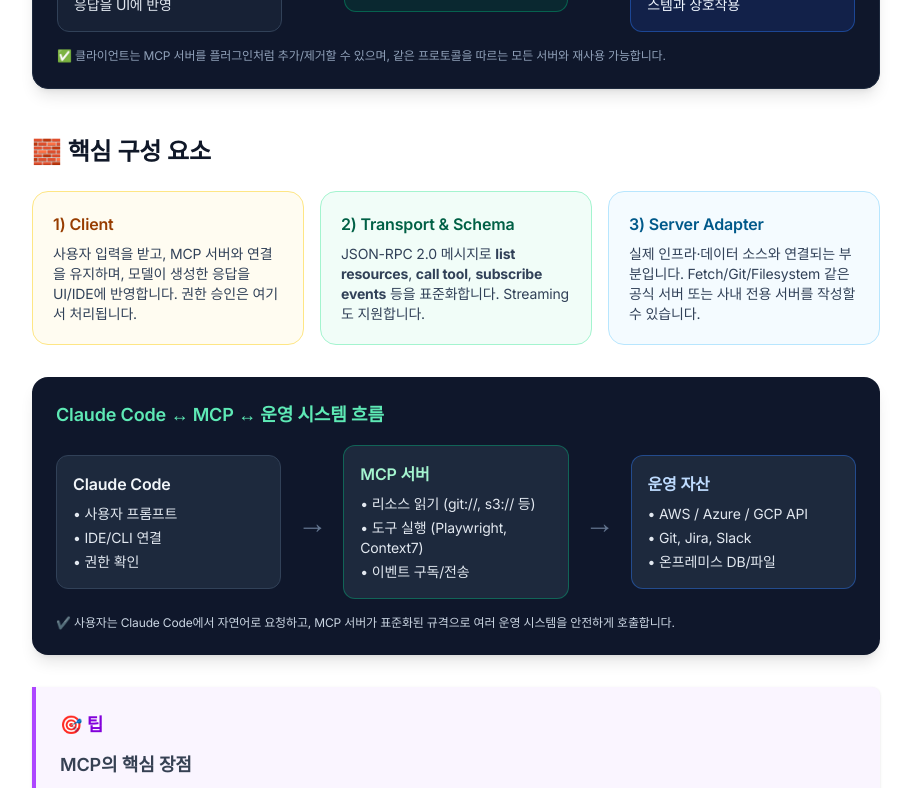
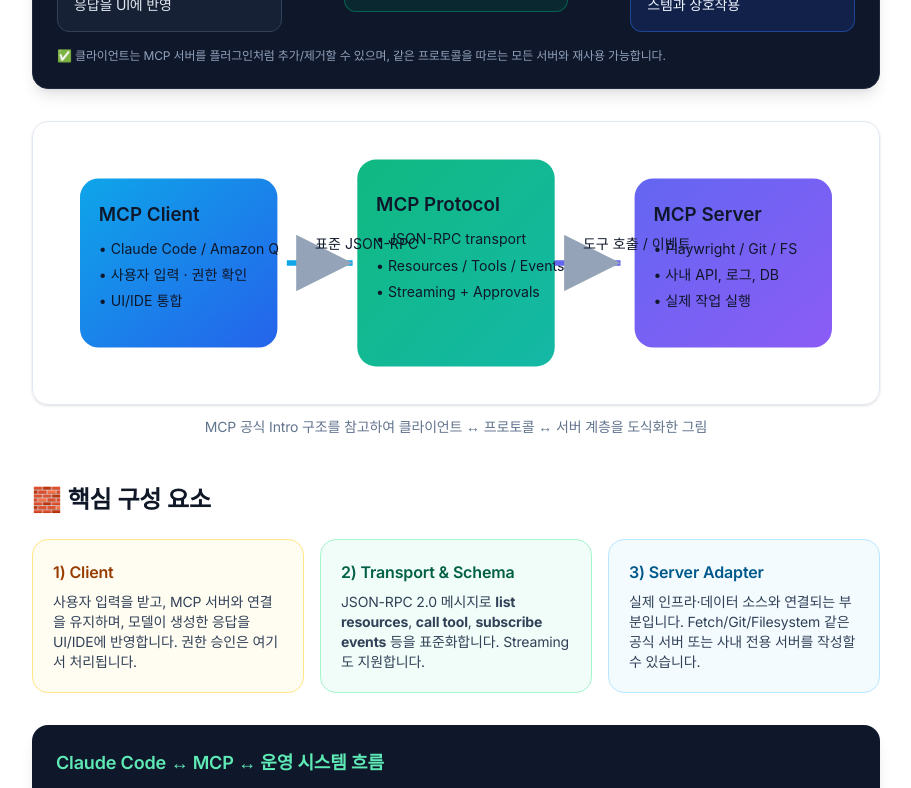
Before and after one commit to ryong-git/ai-coding-guide, a Next.js app: page /part5/mcp-concept in a window 1280 px wide. Shown: the part 880-1668 px from the top of the page, without its empty margins (344-1255 px from the left). Built offline with nearby package versions, Linux system fonts and the light colour scheme.

Commit message:
docs: add mcp diagrams from official intro

```diff
--- a/src/app/part5/mcp-concept/page.tsx
+++ b/src/app/part5/mcp-concept/page.tsx
@@ -1,3 +1,4 @@
+import Image from 'next/image';
 import { PageTitle, SectionTitle, SubsectionTitle, Lead, Paragraph } from '@/components/ui/typography';
 import { InfoBox } from '@/components/ui/info-box';
 
@@ -60,6 +61,19 @@
           ✅ 클라이언트는 MCP 서버를 플러그인처럼 추가/제거할 수 있으며, 같은 프로토콜을 따르는 모든 서버와 재사용 가능합니다.
         </p>
       </div>
+
+      <figure className="my-8 flex flex-col items-center gap-3">
+        <Image
+          src="/assets/mcp-architecture.svg"
+          alt="MCP client, protocol, server reference architecture"
+          width={900}
+          height={300}
+          className="w-full max-w-4xl rounded-2xl border border-slate-200 dark:border-slate-700 shadow"
+        />
+        <figcaption className="text-sm text-slate-500 dark:text-slate-400">
+          MCP 공식 Intro 구조를 참고하여 클라이언트 ↔ 프로토콜 ↔ 서버 계층을 도식화한 그림
+        </figcaption>
+      </figure>
 
       <SectionTitle>🧱 핵심 구성 요소</SectionTitle>
       <div className="grid md:grid-cols-3 gap-4 my-6">
@@ -271,6 +285,19 @@
           🔄 이 생명주기를 지키면, 새로운 MCP 서버를 추가해도 동일한 사용자 경험과 거버넌스를 유지할 수 있습니다.
         </p>
       </div>
+
+      <figure className="my-8 flex flex-col items-center gap-3">
+        <Image
+          src="/assets/mcp-lifecycle.svg"
+          alt="MCP request lifecycle diagram"
+          width={900}
+          height={260}
+          className="w-full max-w-4xl rounded-2xl border border-slate-200 dark:border-slate-700 shadow"
+        />
+        <figcaption className="text-sm text-slate-500 dark:text-slate-400">
+          Capability Sync → Context Gathering → Tool Execution → Response 흐름
+        </figcaption>
+      </figure>
 
       <SectionTitle>🌐 실제 사용 가능한 MCP 서버들 (2025년 기준)</SectionTitle>
 
```
Also changed, not shown: public/assets/mcp-architecture.svg (added), public/assets/mcp-lifecycle.svg (added).
